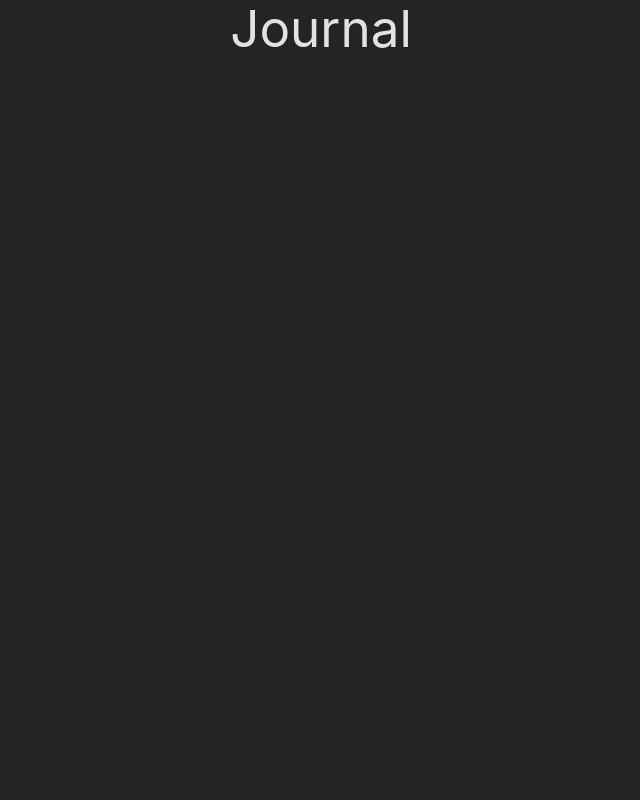
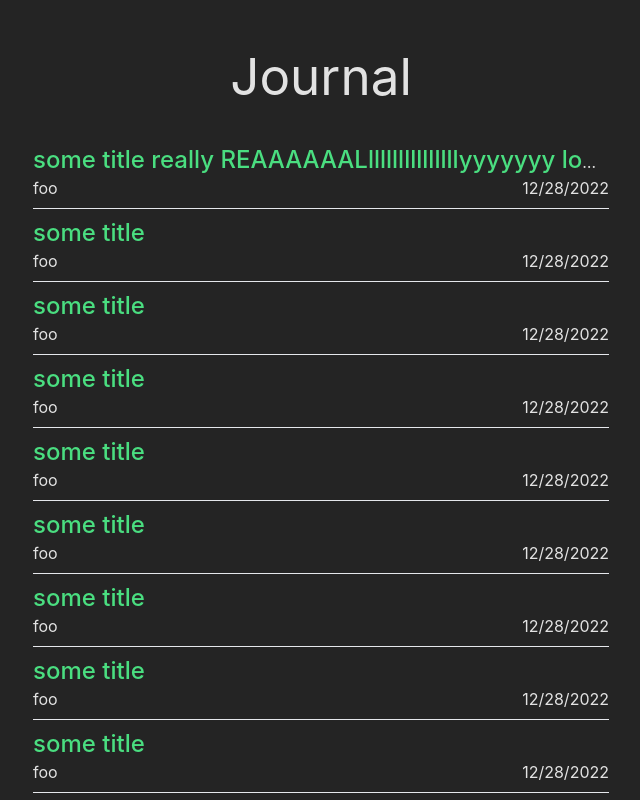
Before and after one commit to reyesml/RMT, a SvelteKit app in the folder web-client/: page /journal in a window 1280 px wide. Shown: the top 800 px of the page, without its empty margins (319-959 px from the left). Built offline with nearby package versions, Linux system fonts and the light colour scheme.

Commit message:
Added basic journal list with mock data

```diff
--- a/web-client/src/routes/(authenticated)/journal/+page.svelte
+++ b/web-client/src/routes/(authenticated)/journal/+page.svelte
@@ -1,4 +1,5 @@
 <script lang="ts">
+	import JournalList from "./journal-list.svelte";
 
 </script>
 
@@ -8,5 +9,10 @@
 </svelte:head>
 
 <section>
-  <h1>Journal</h1>
+	<div class="flex min-h-full items-center justify-center py-12 px-4">
+		<div class="w-full max-w-xl space-y-8">
+			<h1>Journal</h1>
+			<JournalList />
+		</div>
+	</div>
 </section>
--- /dev/null
+++ b/web-client/src/routes/(authenticated)/journal/journal-list.svelte
@@ -0,0 +1,81 @@
+<script lang="ts">
+	let journals = [
+		{
+			mood: 'foo',
+			title: 'some title really REAAAAAALlllllllllllllllyyyyyyy loooooooooooooooooooooooooooooooooooooooooooooooooooooooooooooooooooooooooooooooooooooong',
+			createdAt: new Date()
+		},
+		{
+			mood: 'foo',
+			title: 'some title',
+			createdAt: new Date()
+		},
+		{
+			mood: 'foo',
+			title: 'some title',
+			createdAt: new Date()
+		},
+		{
+			mood: 'foo',
+			title: 'some title',
+			createdAt: new Date()
+		},
+    {
+			mood: 'foo',
+			title: 'some title',
+			createdAt: new Date()
+		},
+		{
+			mood: 'foo',
+			title: 'some title',
+			createdAt: new Date()
+		},
+		{
+			mood: 'foo',
+			title: 'some title',
+			createdAt: new Date()
+		},
+		{
+			mood: 'foo',
+			title: 'some title',
+			createdAt: new Date()
+		},
+    {
+			mood: 'foo',
+			title: 'some title',
+			createdAt: new Date()
+		},
+		{
+			mood: 'foo',
+			title: 'some title',
+			createdAt: new Date()
+		},
+		{
+			mood: 'foo',
+			title: 'some title',
+			createdAt: new Date()
+		},
+		{
+			mood: 'foo',
+			title: 'some title',
+			createdAt: new Date()
+		},
+		{
+			mood: 'foo',
+			title: 'some title',
+			createdAt: new Date()
+		}
+	];
+</script>
+
+<div class="flex flex-col divide-y">
+	{#each journals as { mood, title, createdAt, id }}
+		<div class="py-2 w-full overflow-auto truncate">
+			<a href='/journal/${id}' class="text-2xl text-green-400 ">{title}</a>
+			<div class="flex ">
+				<div>{mood}</div>
+				<div class="ml-auto">{createdAt.toLocaleDateString()}</div>
+			</div>
+		</div>
+	{/each}
+</div>
--- a/web-client/src/routes/(authenticated)/journal/new/+page.svelte
+++ b/web-client/src/routes/(authenticated)/journal/new/+page.svelte
@@ -12,9 +12,7 @@
 	<div class="flex min-h-full items-center justify-center py-12 px-4">
 		<div class="w-full max-w-xl space-y-8">
 			{#if !form || !form.success}
-				<div>
-					<h1>New Journal</h1>
-				</div>
+				<h1>New Journal</h1>
 				<form action="?/create" method="POST">
 					<div>
 						<label for="title" class="sr-only">Title</label>
@@ -57,7 +55,11 @@
 							</select>
 						</div>
 						<div class="ml-auto">
-							<button type="submit" class="bg-green-700 w-44 p-2 rounded-md focus:z-10 focus:border-indigo-500 focus:ring-indigo-500">submit</button>
+							<button
+								type="submit"
+								class="bg-green-700 w-44 p-2 rounded-md focus:z-10 focus:border-indigo-500 focus:ring-indigo-500"
+								>submit</button
+							>
 						</div>
 					</div>
 				</form>
```
